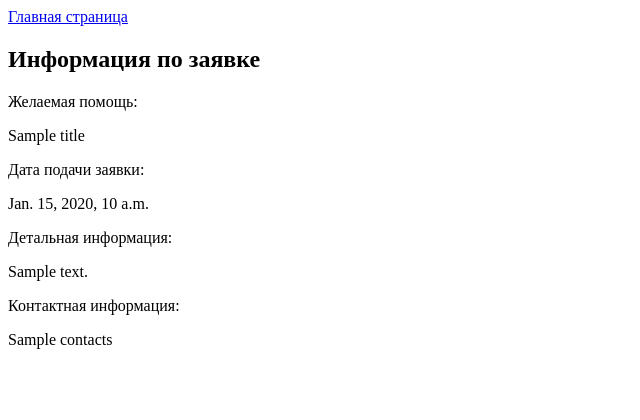
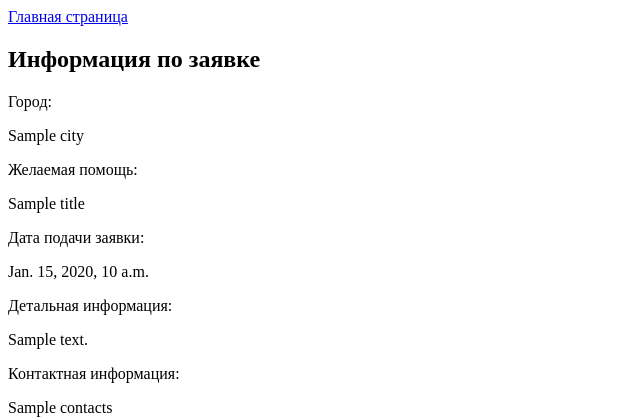
Before and after one commit to ispectre87/helpsite, a Django app: template helps_app/templates/helps_app/help_request_detail.html in a window 1280 px wide. Shown: the top 420 px of the page, without its empty margins (0-640 px from the left). Run offline with Django 4.2, Linux system fonts and the light colour scheme; the template is opened without the code that fills it: most values are stand-ins (such as "Sample title", 1, 10 or a date in 2020).

Commit message:
Add 'city' field in model HelpRequest

```diff
--- /dev/null
+++ b/helps_app/forms.py
@@ -0,0 +1,6 @@
+from django import forms
+from .models import HelpRequest
+
+class CteateRequest(forms.ModelForm):
+    class Meta:
+        model = HelpRequest
--- a/helps_app/models.py
+++ b/helps_app/models.py
@@ -2,6 +2,7 @@ from django.db import models
 
 class HelpRequest(models.Model):
     title = models.CharField(max_length=200)
+    city = models.CharField(max_length=40)
     text = models.TextField()
     date_default = models.DateField('date default')
     pub_date = models.DateTimeField('date published', auto_now=True, auto_now_add=False)
--- a/helps_app/templates/helps_app/help_request_detail.html
+++ b/helps_app/templates/helps_app/help_request_detail.html
@@ -7,6 +7,8 @@
     <h2>Информация по заявке</h2>
 {% endblock %}
 {% block content %}
+    <p>Город:</p>
+    <p> {{ city }}</p>
     <p>Желаемая помощь:</p>
     <p>{{ title }}</p>
     <p>Дата подачи заявки:</p>
--- a/helps_app/views.py
+++ b/helps_app/views.py
@@ -18,8 +18,10 @@ def help_request_detail(request, title_id):
     text = help_detail.text
     date = help_detail.pub_date
     contacts = help_detail.contacts
+    city = help_detail.city
     context = {
         'title': title,
+        'city': city,
         'text': text,
         'date': date,
         'contacts': contacts,
```
